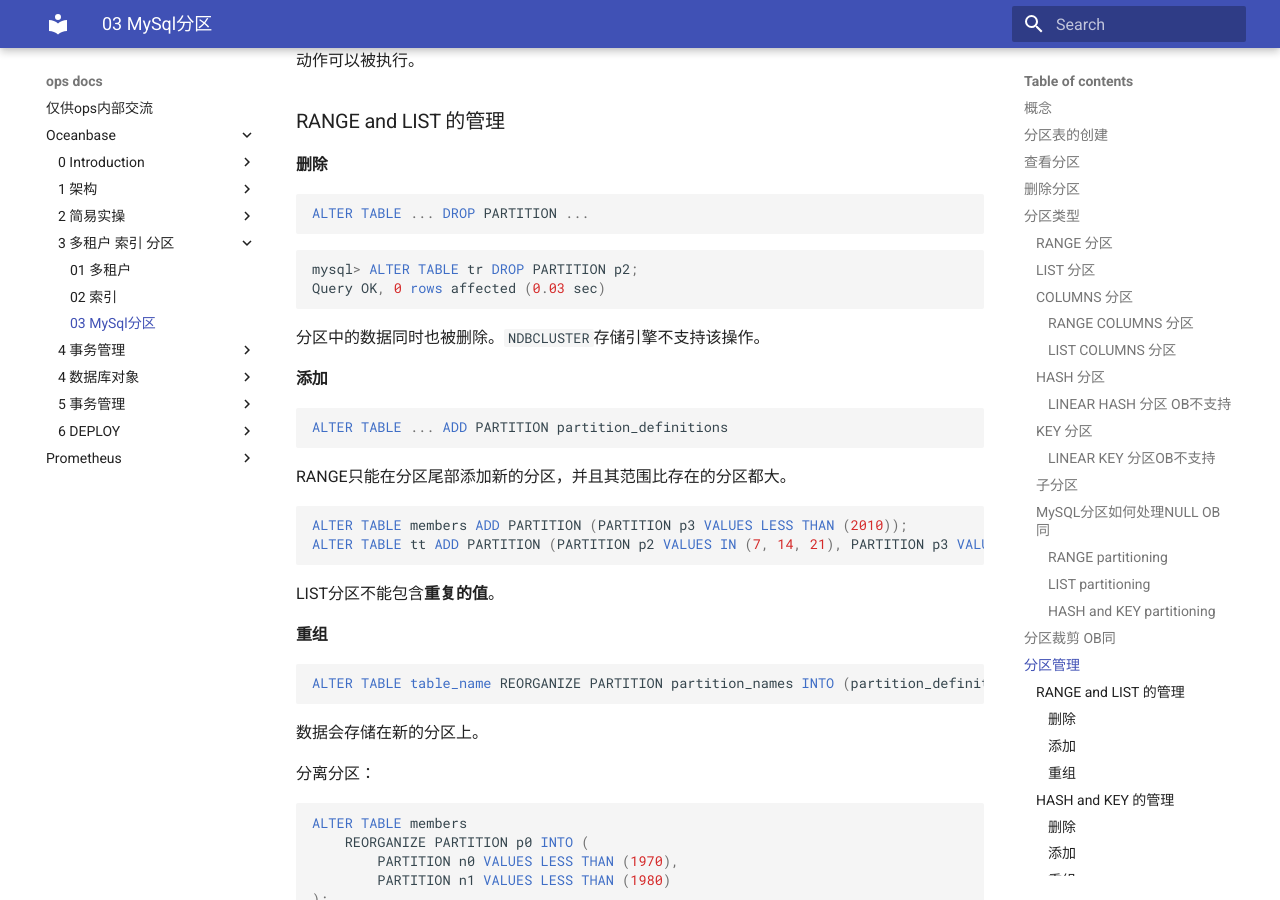
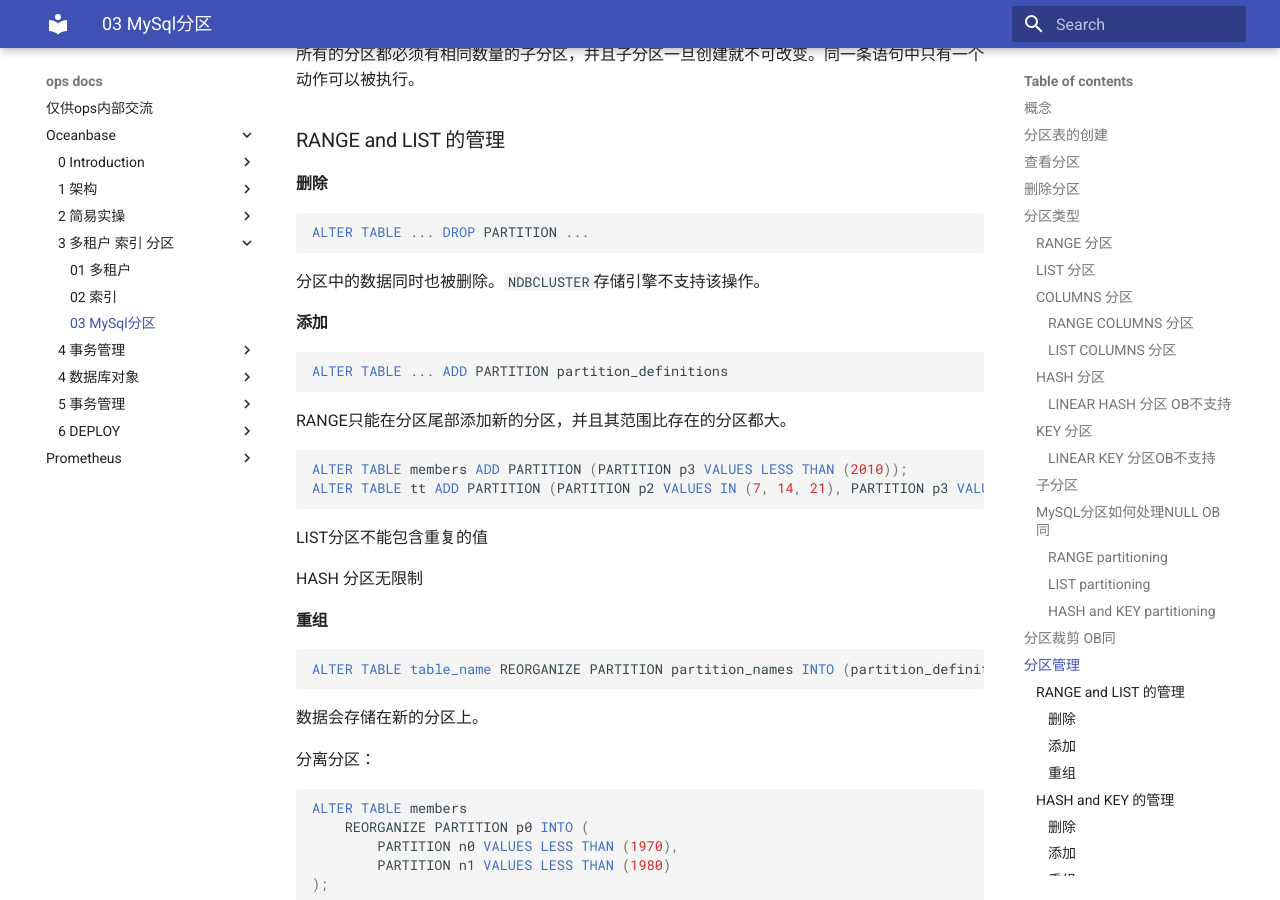
Before and after one commit to rocky-raccoon33/ops-doc, an MkDocs documentation site: the page built from docs/oceanbase/3 多租户-索引-分区/03 MySql分区.md, in a window 1280 px wide and 900 px high, scrolled down 11146 px. Built offline with MkDocs 1.6.1 and Material for MkDocs 9.7.7, drawn with Linux system fonts in a browser that asks for light colours; some of the changed text lies outside the part shown.

````diff
--- a/docs/oceanbase/3 多租户-索引-分区/03 MySql分区.md
+++ b/docs/oceanbase/3 多租户-索引-分区/03 MySql分区.md
@@ -529,11 +530,6 @@ mysql> explain select * from range_t where a < 10;
 ALTER TABLE ... DROP PARTITION ...
 ```
 
-```sql
-mysql> ALTER TABLE tr DROP PARTITION p2;
-Query OK, 0 rows affected (0.03 sec)
-```
-
  分区中的数据同时也被删除。`NDBCLUSTER`存储引擎不支持该操作。
 
 #### 添加
@@ -549,7 +545,9 @@ ALTER TABLE members ADD PARTITION (PARTITION p3 VALUES LESS THAN (2010));
 ALTER TABLE tt ADD PARTITION (PARTITION p2 VALUES IN (7, 14, 21), PARTITION p3 VALUES IN (1));
 ```
 
-LIST分区不能包含**重复的值**。
+LIST分区不能包含重复的值
+
+HASH 分区无限制
 
 #### 重组
 
````
Also changed, not shown: other parts of docs/oceanbase/3 多租户-索引-分区/03 MySql分区.md (+2 -1 lines), docs/prometheus/00 promethues.md (+5 -1 lines).
